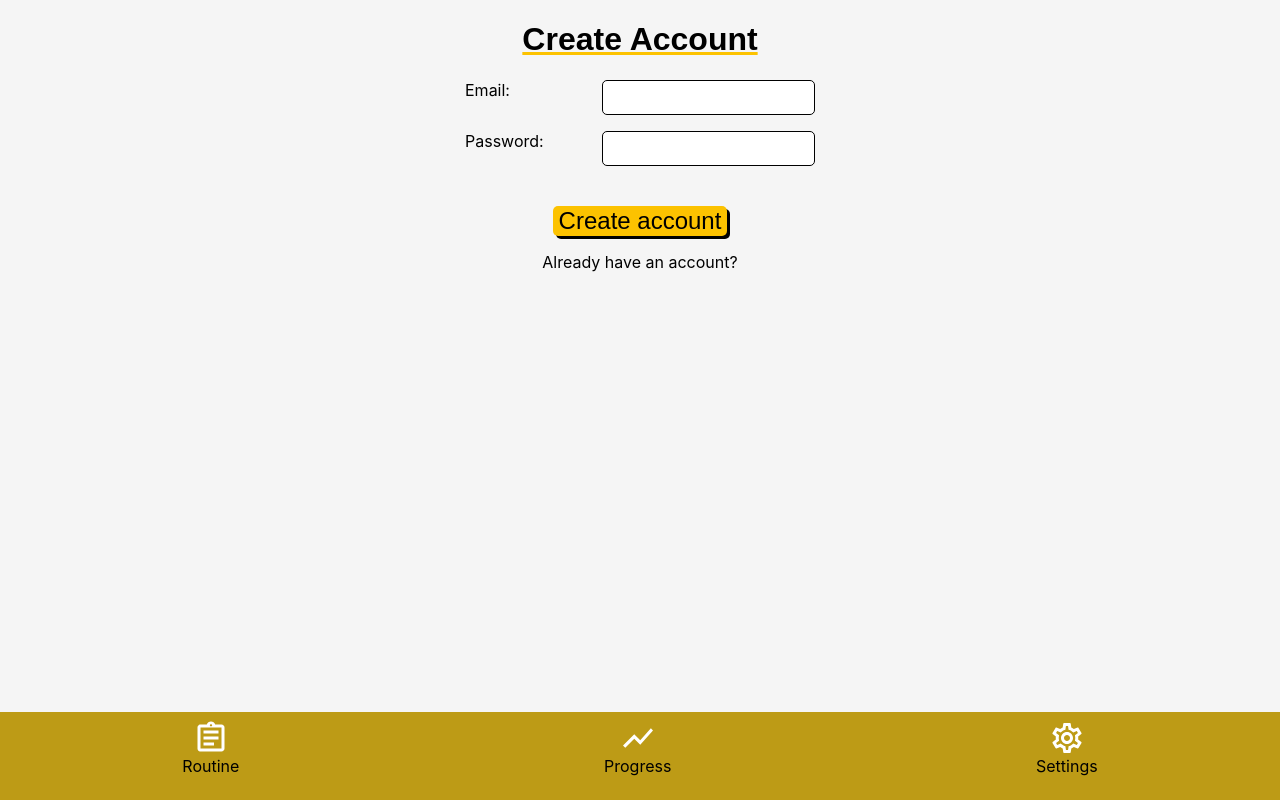
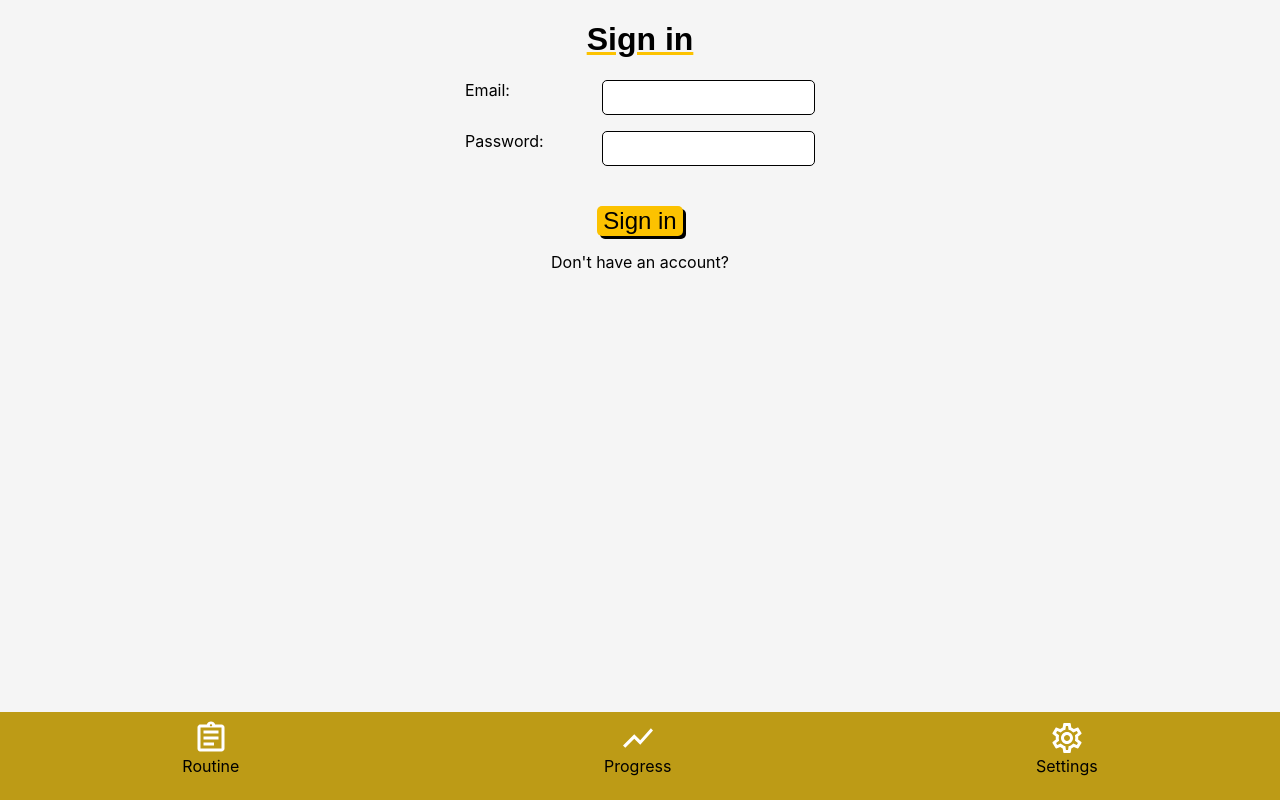
Before and after one commit to Kamo-Chip/ProjektGreekGods, a React (Create React App) app: page / in a window 1280 px wide. Built offline with nearby package versions, Linux system fonts and the light colour scheme; no server answers; a web font is replaced by a local one.

Commit message:
added user persistence

```diff
--- a/src/components/App.js
+++ b/src/components/App.js
@@ -19,10 +19,6 @@ import { ThemeContext, themes } from './theme-context';
 
 const App = () => {
 
-  // const [ user, setUser ] = useState(auth.currentUser);
-  // useState(() => {
-  //   console.log(auth.currentUser)
-  // }, [user]);
   const [ unit, setUnit ] = useState(units.metric);
 
   const [ theme, setTheme ] = useState(themes.light);
@@ -35,12 +31,18 @@ const App = () => {
     setTheme(newUnits)
   }
 
+  // useEffect(() => {
+  //   if(localStorage.getItem("user")) {
+  //     return <p>Loading...</p>
+  //   }
+  // }, []);
+
   return (
     <UnitsContext.Provider value={unit}>
           <BrowserRouter>
-            <Routes>
-                <Route path="/" element={<Register/>}/>
-                <Route path="/login" element={<Login/>}/>
+            <Routes>]
+                <Route path="/" element={<Login/>}/>
+                <Route path="/register" element={<Register/>}/>
                 <Route element={<PrivateRoute/>}>
                   <Route path="/home" element={<Routines/>}/>
                   <Route path="/home/:title" element={<WorkoutDetailsContainer/>}/>
--- a/src/components/Login.js
+++ b/src/components/Login.js
@@ -18,9 +18,26 @@ const Login = () => {
 
     const [error, setError ] = useState(null)
 
-    // useEffect(() => {
-    //     navigate("/login");
-    // },[])
+    useEffect(() => {
+        try{
+            persistUser()
+        }catch(error){
+            console.log(error);
+        }
+      }, []);
+
+
+    const persistUser = async () => {
+        const loggedInUser = localStorage.getItem("user");
+        const password = localStorage.getItem("password");
+        if(loggedInUser) {
+          const foundUser = JSON.parse(loggedInUser);
+          await signInWithEmailAndPassword(auth, foundUser.email, password)
+            .catch(err => console.log(err));
+            navigate("/home");
+        }
+    }
+
     useEffect(() => {
 
     }, [details]);
@@ -32,14 +49,18 @@ const Login = () => {
         setDetails({...details, loading: true});
 
         try{
-            console.log(user);
             await signInWithEmailAndPassword(auth, user.email, user.password);
+
+            localStorage.setItem("user", JSON.stringify(auth.currentUser));
+            localStorage.setItem("password", user.password);
 
             navigate("/home");
         }catch(err){
             setDetails({...details, error: err.message});
             setError(err.message);
             setDetails({...details, loading: false});
+            localStorage.setItem("user", null);
+            localStorage.setItem("password", null);
         }
     }
 
@@ -48,6 +69,12 @@ const Login = () => {
 
         setUser({...user, [e.target.name]: e.target.value});
     }
+
+
+    if(localStorage.getItem("user")) {
+      return <p>Loading...</p>
+    }
+
     return (
         <form className="frm-login" onSubmit={handleSubmit}>
             <h1 className="page-header">Sign in</h1>
@@ -60,7 +87,7 @@ const Login = () => {
                 <input type="password" name="password" onChange={handleChange} value={user.password} required={true}/>
             </section>
             <button disabled={details.loading}>{details.loading ? "Loading..." : "Sign in"}</button>
-            <Link to="/"><p style={{color: "#fff"}}>Don't have an account?</p></Link>
+            <Link to="/register"><p>Don't have an account?</p></Link>
             { error ? <p className="error">{error}</p> : null}
         </form>
     )
--- a/src/components/Register.js
+++ b/src/components/Register.js
@@ -64,7 +64,7 @@ const Register = () => {
                 <input type="password" name="password" onChange={handleChange} value={user.password} required={true}/>
             </section>
             <button disabled={loading}>{loading ? "Loading..." : "Create account"}</button>
-            <Link to="/login"><p>Already have an account?</p></Link>
+            <Link to="/"><p>Already have an account?</p></Link>
             {error.msg ? <p className="error" style={{width: "fit-content"}}>{error.msg}</p> : null}
         </form>
     )
```
